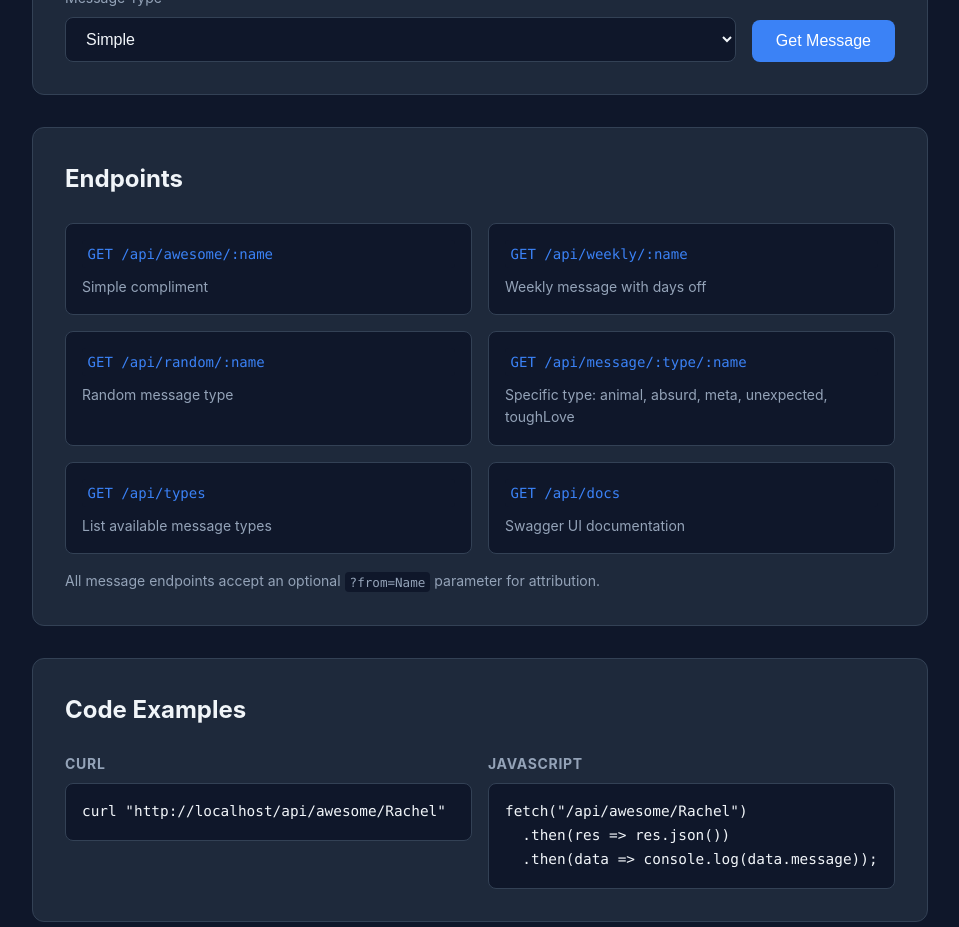
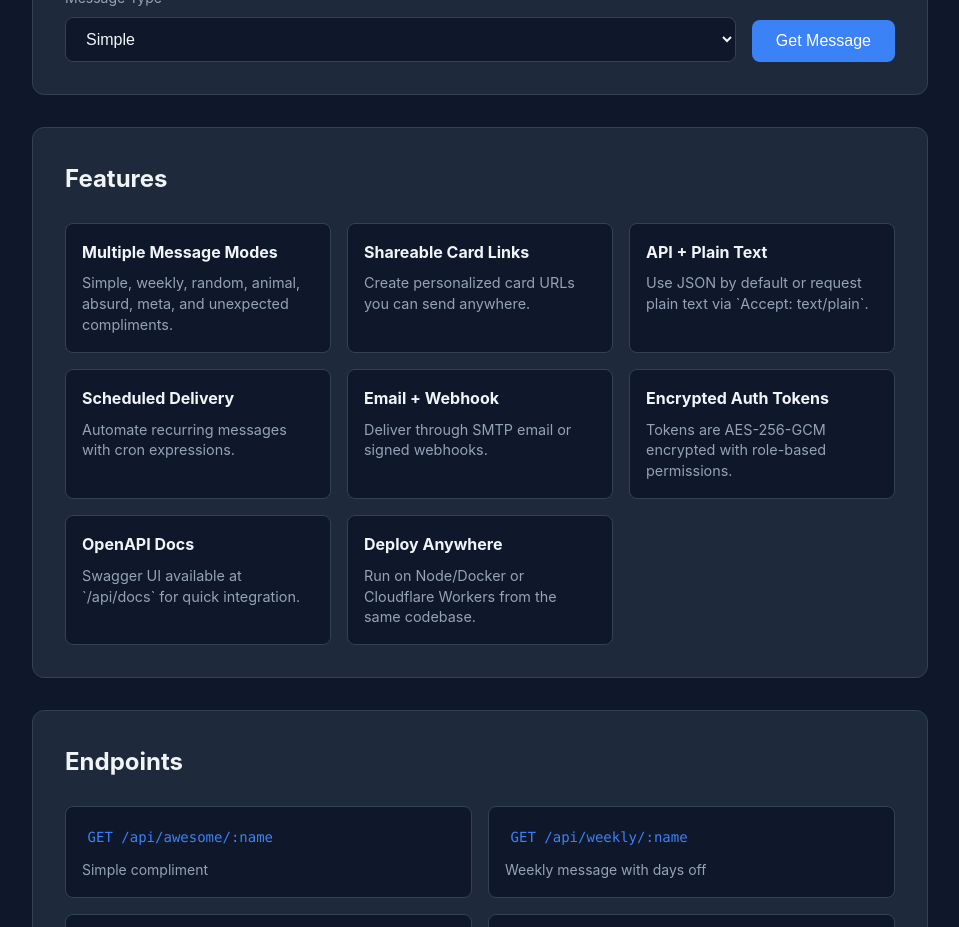
Before and after one commit to ctf2009/ajaas, a React (Vite) app in the folder src/web/: page / in a window 1280 px wide. Shown: the part 860-1787 px from the top of the page, without its empty margins (160-1119 px from the left). Built offline with nearby package versions, Linux system fonts and the light colour scheme.

Commit message:
feat(web): add landing features section and reorder demo flow

```diff
--- a/src/web/src/App.css
+++ b/src/web/src/App.css
@@ -145,6 +145,32 @@ section h2 {
   text-decoration: underline;
 }
 
+/* Features Section */
+.feature-grid {
+  display: grid;
+  grid-template-columns: repeat(auto-fit, minmax(220px, 1fr));
+  gap: 1rem;
+}
+
+.feature {
+  padding: 1rem;
+  background: var(--bg);
+  border-radius: 8px;
+  border: 1px solid var(--border);
+}
+
+.feature h3 {
+  font-size: 1rem;
+  margin-bottom: 0.5rem;
+  color: var(--text);
+}
+
+.feature p {
+  color: var(--text-muted);
+  font-size: 0.9rem;
+  line-height: 1.45;
+}
+
 /* Endpoints Section */
 .endpoint-grid {
   display: grid;
@@ -285,6 +311,7 @@ footer {
   }
 
   .endpoint-grid,
+  .feature-grid,
   .code-tabs {
     grid-template-columns: 1fr;
   }
--- a/src/web/src/App.tsx
+++ b/src/web/src/App.tsx
@@ -156,6 +156,44 @@ function App() {
         )}
       </section>
 
+      <section className="features">
+        <h2>Features</h2>
+        <div className="feature-grid">
+          <div className="feature">
+            <h3>Multiple Message Modes</h3>
+            <p>Simple, weekly, random, animal, absurd, meta, and unexpected compliments.</p>
+          </div>
+          <div className="feature">
+            <h3>Shareable Card Links</h3>
+            <p>Create personalized card URLs you can send anywhere.</p>
+          </div>
+          <div className="feature">
+            <h3>API + Plain Text</h3>
+            <p>Use JSON by default or request plain text via `Accept: text/plain`.</p>
+          </div>
+          <div className="feature">
+            <h3>Scheduled Delivery</h3>
+            <p>Automate recurring messages with cron expressions.</p>
+          </div>
+          <div className="feature">
+            <h3>Email + Webhook</h3>
+            <p>Deliver through SMTP email or signed webhooks.</p>
+          </div>
+          <div className="feature">
+            <h3>Encrypted Auth Tokens</h3>
+            <p>Tokens are AES-256-GCM encrypted with role-based permissions.</p>
+          </div>
+          <div className="feature">
+            <h3>OpenAPI Docs</h3>
+            <p>Swagger UI available at `/api/docs` for quick integration.</p>
+          </div>
+          <div className="feature">
+            <h3>Deploy Anywhere</h3>
+            <p>Run on Node/Docker or Cloudflare Workers from the same codebase.</p>
+          </div>
+        </div>
+      </section>
+
       <section className="endpoints">
         <h2>Endpoints</h2>
         <div className="endpoint-grid">
```
